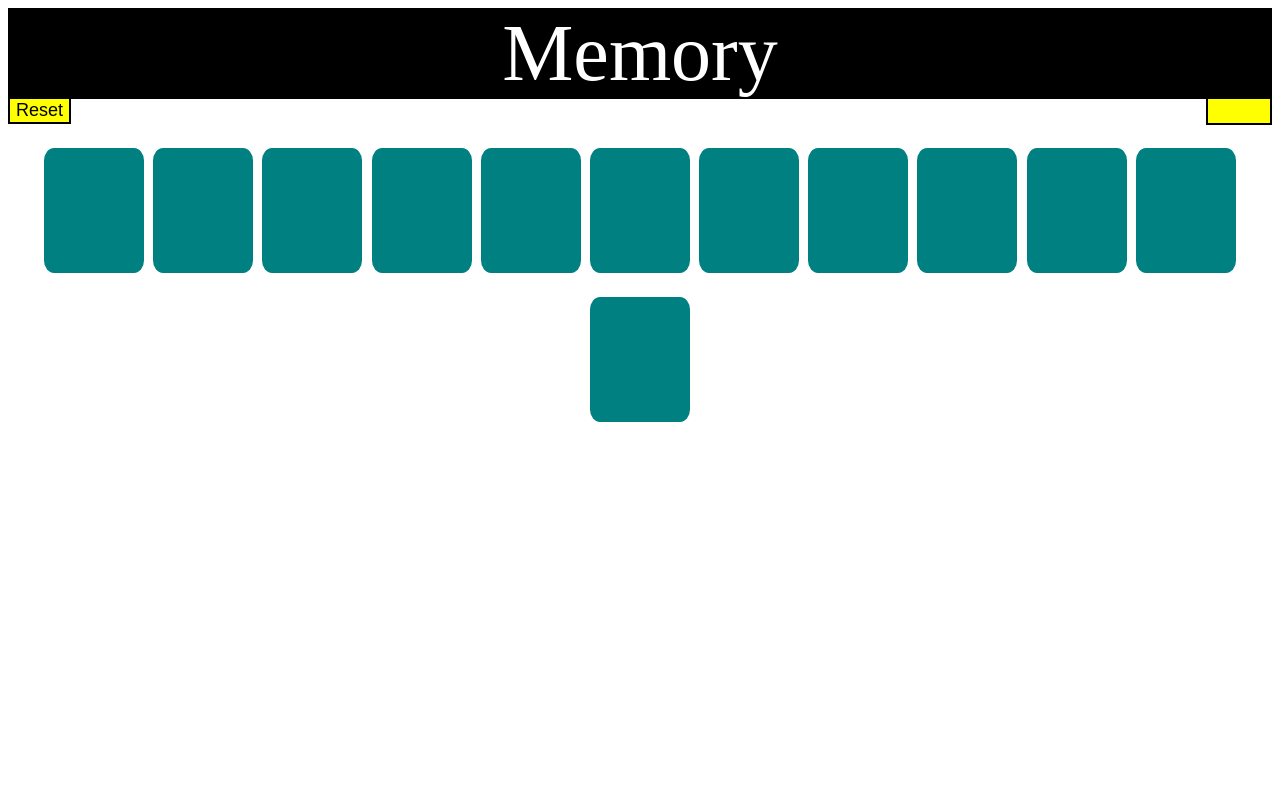
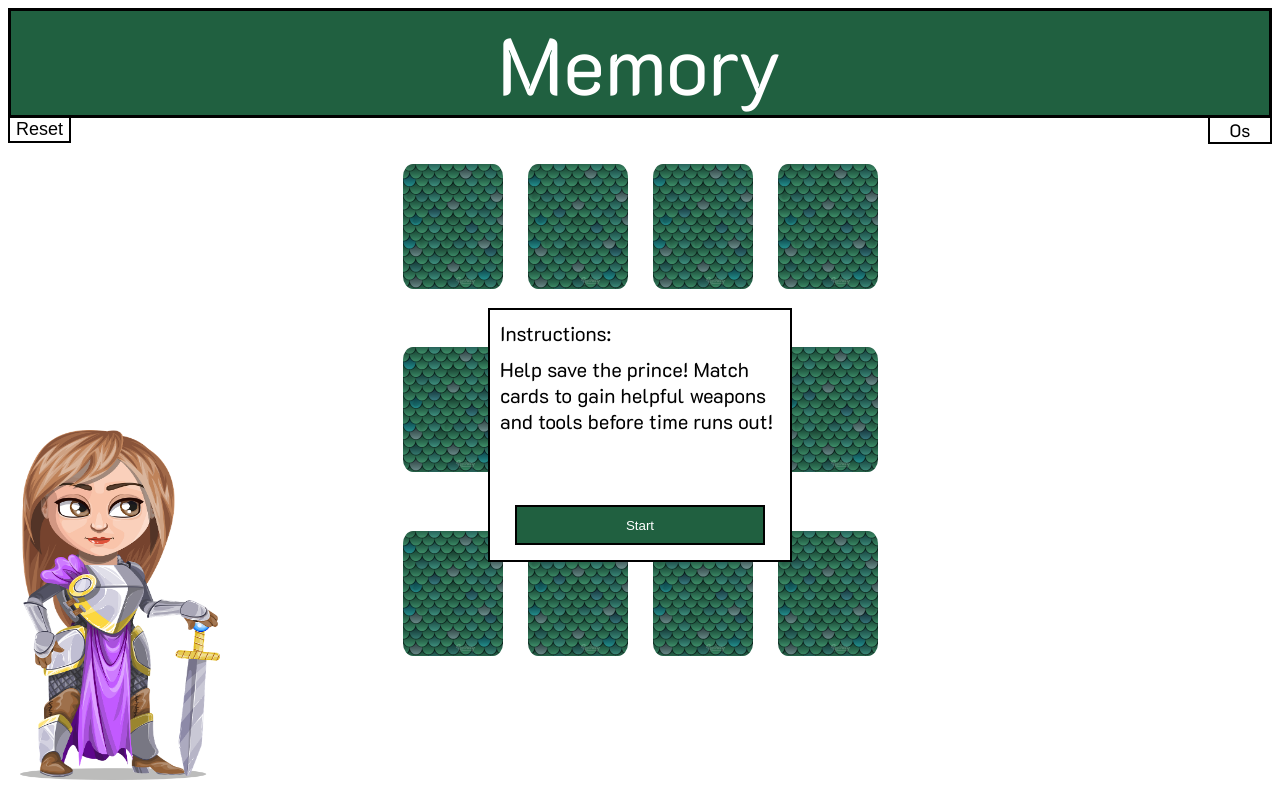
Before and after one commit to Claboom86/MemoryGame, a plain HTML site: page index.html in a window 1280 px wide. Drawn offline with nearby package versions, Linux system fonts and the light colour scheme.

Commit message:
added styling and timer

```diff
--- a/index.html
+++ b/index.html
@@ -7,6 +7,7 @@
     <title>Page Title</title>
     <meta name="viewport" content="width=device-width, initial-scale=1">
     <link rel="stylesheet" type="text/css" media="screen" href="styles.css" />
+    <link href="https://fonts.googleapis.com/css?family=K2D" rel="stylesheet">
 </head>
 
 <body>
@@ -17,14 +18,18 @@
 
 
     <button class="reset-btn" type="button">Reset</button>
-    <section class="timer"></section>
+    <section id="timer"><span class="value">0</span>s</section>
 
-    <section class="start-menu">
-        <p class="instructions">Instructions:</p>
-        <button class="start-btn" type="button">Start</button>
-    </section>
 
     <section class="main-container">
+
+        <section class="start-menu">
+            <p class="instructions">Instructions:
+                <p class="instructions">Help save the prince! Match cards to gain helpful weapons and tools before time
+                    runs out!</p>
+                <button class="start-btn" type="button">Start</button>
+        </section>
+
         <div class="card">
             <div class="front"></div>
             <div class="back"></div>
@@ -78,12 +83,13 @@
 
 
 
+<img src="images/warrior.png" alt="female warrior cartoon" class="warrior">
 
 
 
 
-
-    <script src="main.js"></script>
+<script src="https://code.jquery.com/jquery-3.3.1.min.js"></script>
+<script src="script.js"></script>
 </body>
 
 </html>
--- a/script.js
+++ b/script.js
@@ -1 +1,16 @@
 "use strict";
+
+$(document).ready(() => {
+    $(document).on("click", ".start-btn", (event) => {
+
+        setInterval(updateDisplay, 1000);
+        function updateDisplay() {
+            var value = parseInt($("#timer").find(".value").text(), 10);
+            value++;
+            $("#timer").find(".value").text(value);
+        }
+
+
+
+    })
+})
--- a/styles.css
+++ b/styles.css
@@ -1,3 +1,8 @@
+body {
+    background-color: white;
+    font-family: 'K2D', sans-serif;
+}
+
 .title {
     font-size: 80px;
     text-align: center;
@@ -5,14 +10,16 @@
 }
 
 .nav-bar {
-    background-color: black;
+    background-color: #206040;
     color: white;
+    border: 3px solid black;
 }
 
 .reset-btn{
     border: 2px solid black;
     border-top: none;
-    background-color: yellow;
+    background-color: white;
+    color: black;
     font-size: 18px;
     margin-bottom: 5px;
     margin-top:0px;
@@ -20,19 +27,21 @@
     margin-right: 5px;
 }
 
-.timer {
+#timer {
     border: 2px solid black;
     border-top: none;
-    background-color: yellow;
+    background-color: white;
+    color: black;
     font-size: 18px;
     margin-bottom: 5px;
     margin-top:0px;
     margin-left: 5px;
     margin-right: 0px;
     height: 24px;
-    width: 62px;
+    width: 60px;
     display: block;
     float: right;
+    text-align: center;
 }
 
 .main-container {
@@ -42,12 +51,14 @@
     width: 95%;
     height: 95%;
     margin: 0 auto;
-    margin-top:15px;
+    margin-top:12px;
     position: relative;
 }
 
 .card {
-    background-color: teal;
+    background-image: url("images/scale.jpg");
+    background-size: cover;
+    background-color: #206040;
     border-radius: 10%;
     height: 125px;
     width: 100px;
@@ -60,18 +71,21 @@
     top: 50%;
     left: 50%;
     transform: translate(-50%, -50%);
-    background-color: yellow;
+    background-color: white;
+    color: black;
     z-index: 10;
     border: 2px solid black;
     height: 250px;
     width:  300px;
-    display: none;
+    /*display: none;*/
 }
 
 .start-btn{
     border: 2px solid black;
     text-align: center;
-    background-color: pink;
+    background-color: #206040;
+    color: white;
+    height: 40px;
     width: 250px;
     position: absolute;
     bottom: 15px;
@@ -79,7 +93,31 @@
 
 }
 
-
 .instructions {
     margin: 10px;
+    font-size: 20px;
 }
+
+
+
+.warrior {
+    display:none;
+}
+
+@media only screen and (min-width: 580px) {
+
+    .main-container {
+        width: 500px;
+        height: 550px;
+    }
+
+    .warrior {
+        display: block;
+        position: absolute;
+        height: 350px;
+        width: 200px;
+        left: 20px;
+        bottom: 20px;
+    }
+
+}
```
Also changed, not shown: images/scale.jpg (added), images/warrior.png (added).
